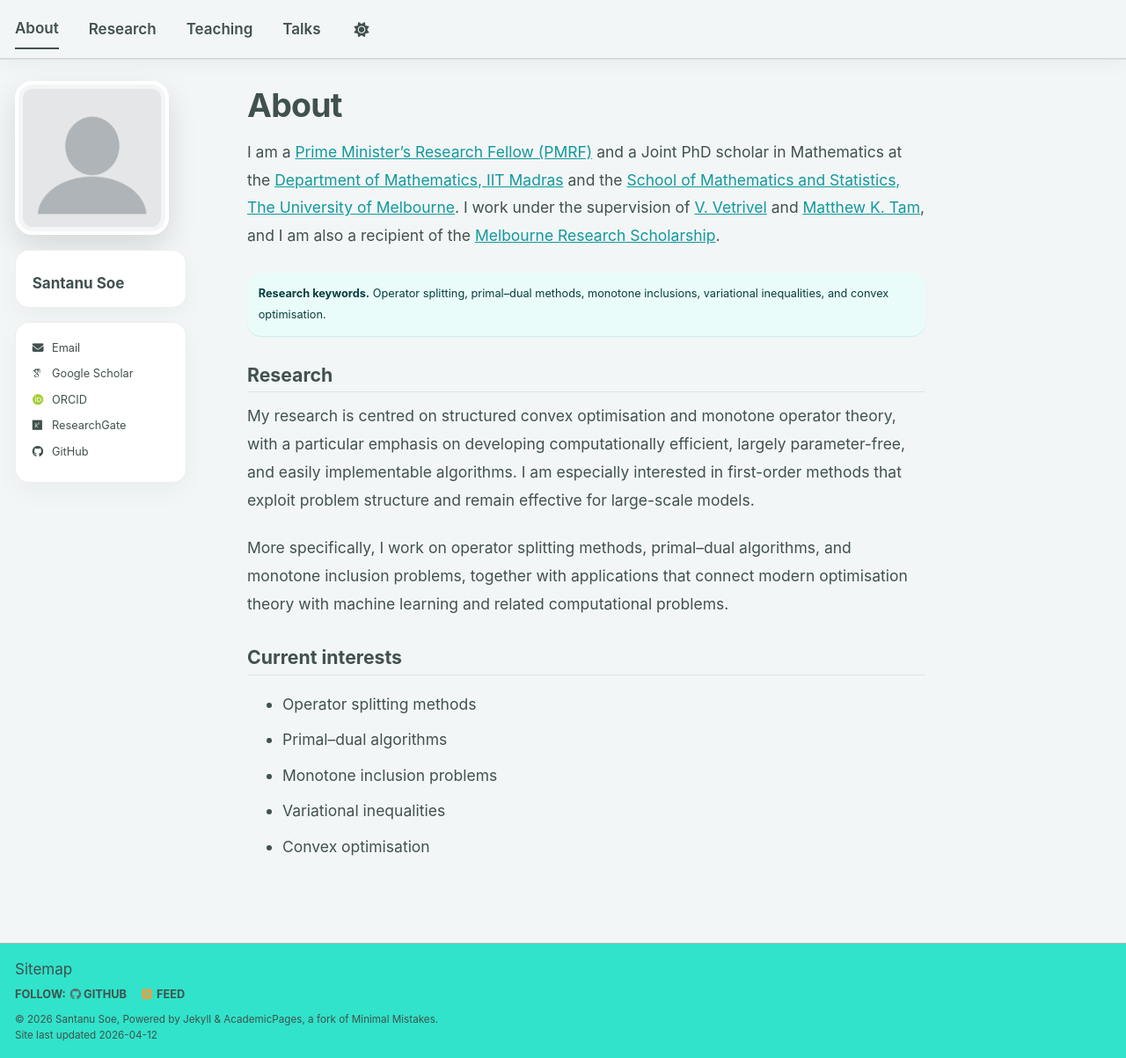
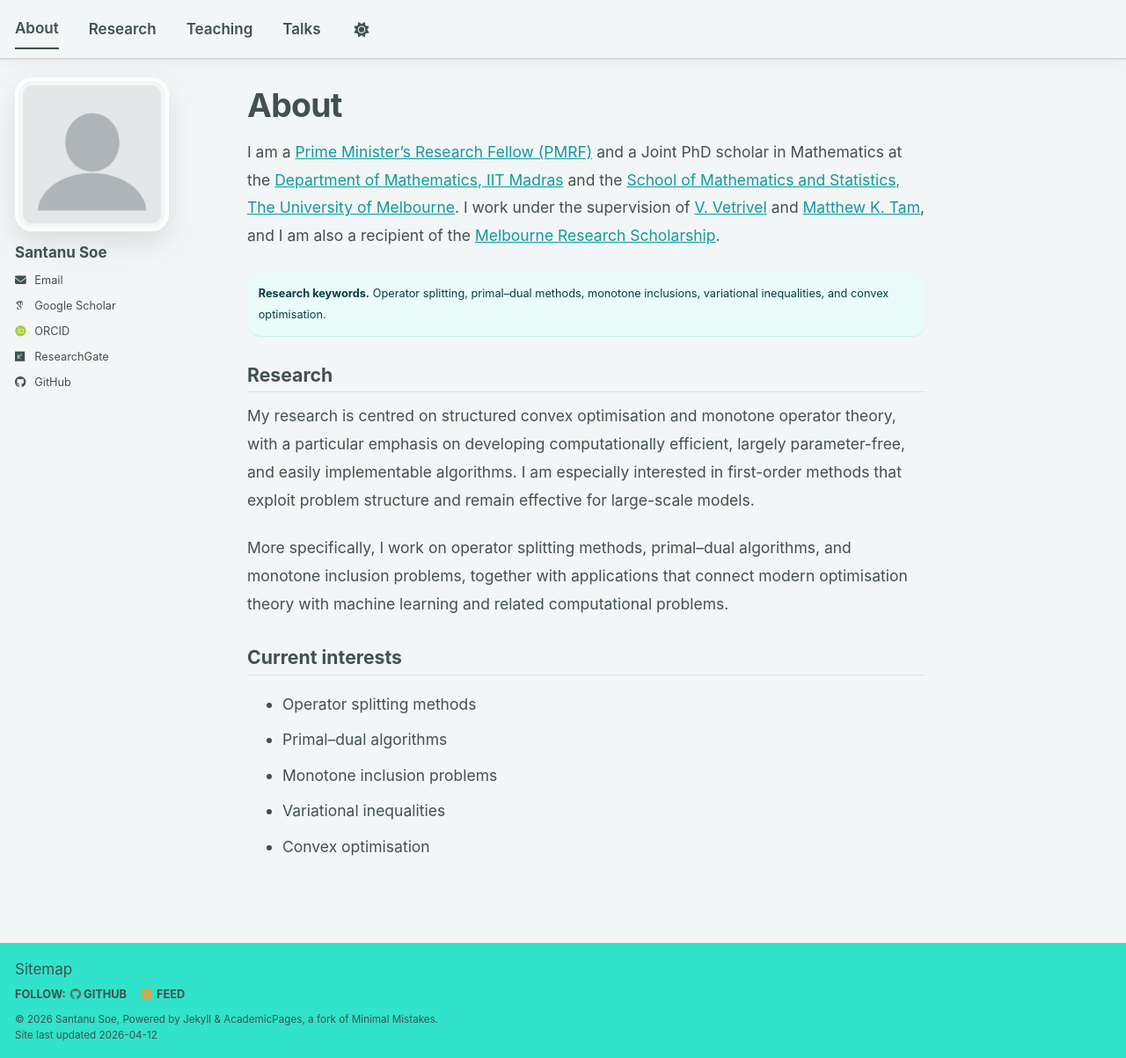
Before and after one commit to santanusoe/santanusoe.github.io, a Jekyll site: the page built from _pages/about.md, in a window 1280 px wide and 1203 px high. Shown: the whole window at 88% size. Built offline with Jekyll 4.4.1, drawn with Linux system fonts in a browser that asks for light colours; some web fonts are replaced; a script bundle is joined from its source files by our own code; library files that are not in the unit come from our copies.

Commit message:
Compact teaching and talks pages and simplify sidebar styling

```diff
--- a/assets/css/main.scss
+++ b/assets/css/main.scss
@@ -57,6 +57,10 @@
   padding-bottom: 0.65rem;
 }
 
+.masthead__menu-item--lg {
+  display: none !important;
+}
+
 .greedy-nav {
   background: transparent;
 }
@@ -70,33 +74,42 @@
 }
 
 .sidebar.sticky {
-  top: 1.5rem;
+  top: 1.25rem;
   overflow: visible;
 }
 
 .author__avatar {
-  margin-bottom: 1rem;
+  margin-bottom: 0.85rem;
 }
 
 .author__avatar img {
   border-radius: 20px;
   border: 4px solid #fff;
-  box-shadow: 0 14px 34px rgba(0, 0, 0, 0.12);
+  box-shadow: 0 14px 34px rgba(0, 0, 0, 0.10);
   object-fit: cover;
 }
 
 .author__content,
 .author__urls-wrapper {
-  background: #fff;
-  border: 1px solid rgba(0, 0, 0, 0.07);
-  border-radius: 16px;
-  padding: 1rem 1.1rem;
-  box-shadow: 0 10px 28px rgba(0, 0, 0, 0.04);
-  margin-bottom: 0.9rem;
+  background: transparent;
+  border: 0;
+  border-radius: 0;
+  padding: 0;
+  box-shadow: none;
+  margin-bottom: 0.55rem;
 }
 
 .author__name {
-  font-size: 1.2rem;
+  font-size: 1.15rem;
+  margin: 0 0 0.35rem 0;
+}
+
+.author__urls {
+  padding-left: 0;
+}
+
+.author__urls li {
+  margin-bottom: 0.35rem;
 }
 
 .page__title {
@@ -134,3 +147,29 @@
 .archive__item-title {
   font-size: 1.1rem;
 }
+
+.compact-list {
+  list-style: none;
+  margin: 0;
+  padding: 0;
+}
+
+.compact-list__item {
+  padding: 0.7rem 0;
+  border-bottom: 1px solid rgba(0, 0, 0, 0.08);
+}
+
+.compact-list__item:last-child {
+  border-bottom: 0;
+}
+
+.compact-list__title {
+  font-weight: 600;
+  margin-bottom: 0.12rem;
+}
+
+.compact-list__meta {
+  font-size: 0.98rem;
+  line-height: 1.55;
+  color: #5b6b68;
+}
```
Also changed, not shown: _pages/talks.html (+15 -9 lines), _pages/teaching.html (+13 -4 lines).
